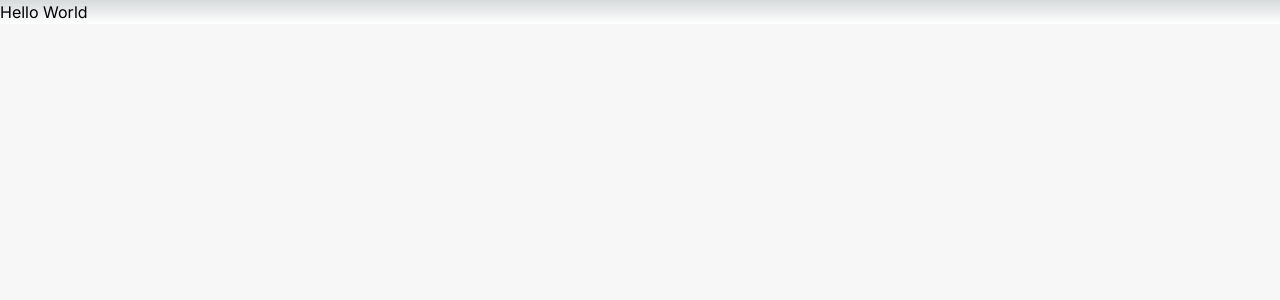
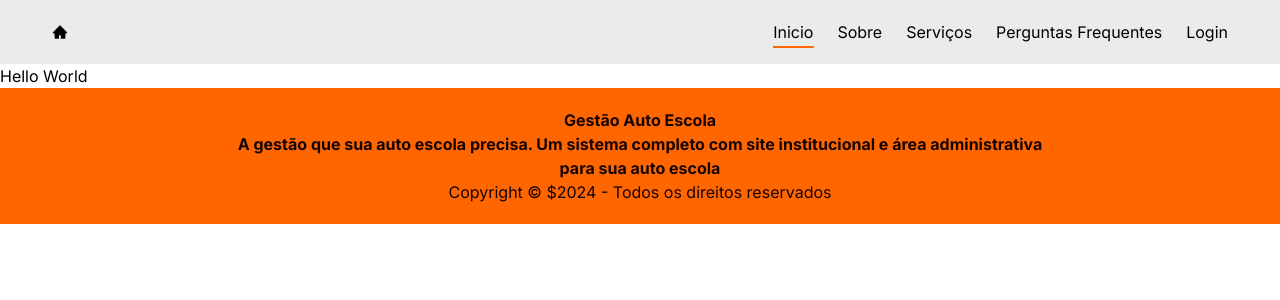
Before and after one commit to mrdsantos/gestao-auto-escola, a Next.js app: page / in a window 1280 px wide. Shown: the top 300 px of the page. Built offline with nearby package versions, Linux system fonts and the light colour scheme.

Commit message:
add MainNavbar and Footer

```diff
--- a/app/components/Footer.tsx
+++ /dev/null
@@ -1,9 +0,0 @@
-const Footer = () => {
-  return (
-    <div>
-
-    </div>
-  )
-}
-
-export default Footer
--- a/app/components/MainNavbar.tsx
+++ /dev/null
@@ -1,9 +0,0 @@
-const MainNavbar = () => {
-  return (
-    <div>
-
-    </div>
-  )
-}
-
-export default MainNavbar
--- a/app/globals.css
+++ b/app/globals.css
@@ -3,27 +3,17 @@
 @tailwind utilities;
 
 :root {
-  --foreground-rgb: 0, 0, 0;
-  --background-start-rgb: 214, 219, 220;
-  --background-end-rgb: 255, 255, 255;
+
 }
 
 @media (prefers-color-scheme: dark) {
   :root {
-    --foreground-rgb: 255, 255, 255;
-    --background-start-rgb: 0, 0, 0;
-    --background-end-rgb: 0, 0, 0;
+
   }
 }
 
 body {
-  color: rgb(var(--foreground-rgb));
-  background: linear-gradient(
-      to bottom,
-      transparent,
-      rgb(var(--background-end-rgb))
-    )
-    rgb(var(--background-start-rgb));
+
 }
 
 @layer utilities {
--- a/app/layout.tsx
+++ b/app/layout.tsx
@@ -1,6 +1,8 @@
 import type { Metadata } from "next";
 import { Inter } from "next/font/google";
 import "./globals.css";
+import MainNavbar from "./components/MainNavbar/MainNavbar";
+import Footer from "./components/Footer/Footer";
 
 
 const inter = Inter({ subsets: ["latin"] });
@@ -20,9 +22,13 @@ export default function RootLayout({
   children: React.ReactNode;
 }>) {
   return (
-    <html lang="pt-br">
+    <html lang="pt-br" data-theme="gestao">
       <body className={inter.className}>
+        <MainNavbar />
         {children}
+        <Footer />
+
+
       </body>
     </html>
   );
--- a/tailwind.config.ts
+++ b/tailwind.config.ts
@@ -23,16 +23,14 @@ const config: Config = {
           "primary": "#FF6600",
           "secondary": "#009AFF",
           "accent": "#7C3D9A",
-          "neutral": "#333333",
-          "base-100": "#F7F7F7",
+          "neutral": "#EBEBEB",
         },
 
         gestaodark: {
           "primary": "#FF6600",
           "secondary": "#009AFF",
           "accent": "#7C3D9A",
-          "neutral": "#F7F7F7",
-          "base-0": "#333333",
+          "neutral": "#333333",
         },
       },
     ],
```
